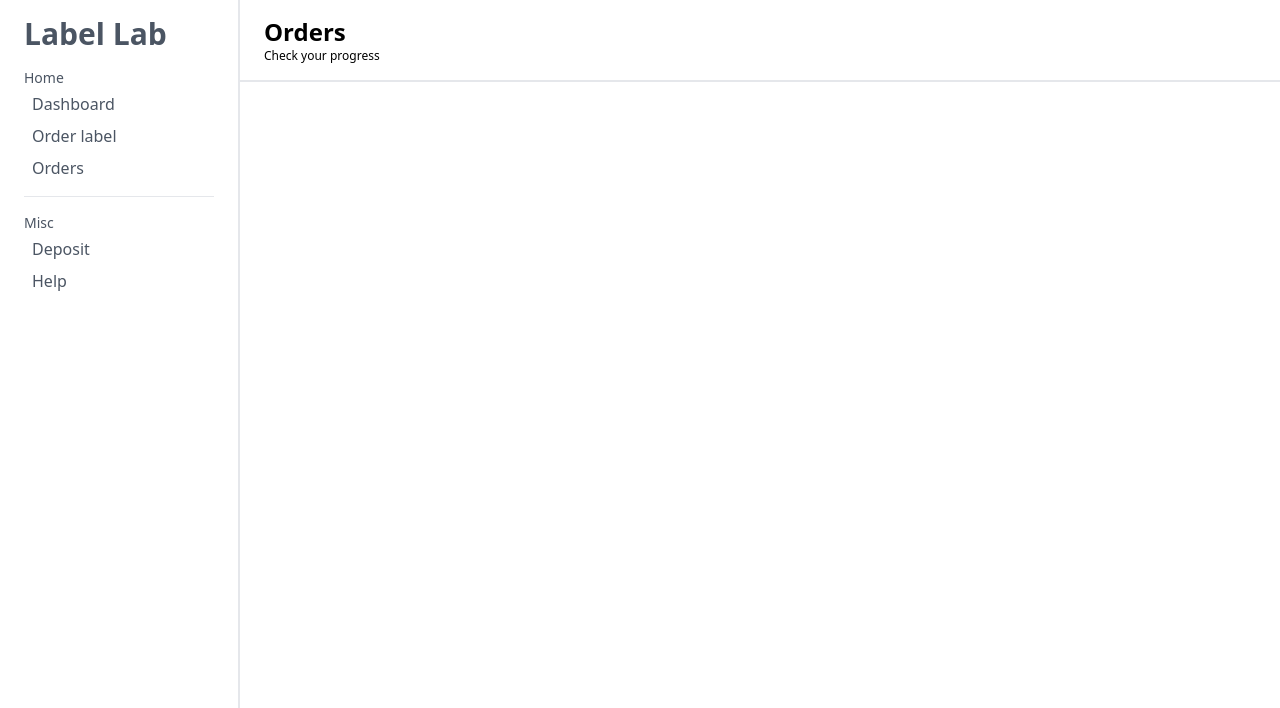
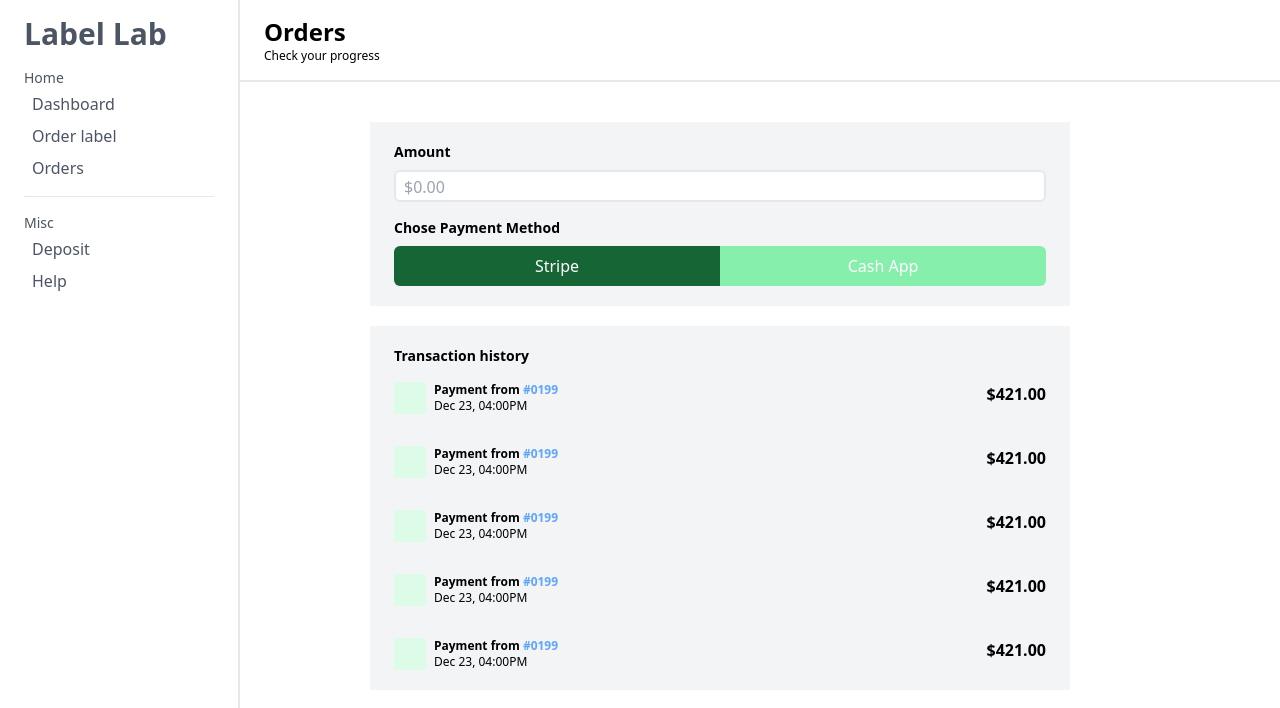
Before and after one commit to prathmesh988/prj23, a React (Vite) app: page /Deposit in a window 1280 px wide. Shown: the top 708 px of the page. Built offline with nearby package versions, Linux system fonts and the light colour scheme.

Commit message:
added deposit

```diff
--- a/src/Pages/Deposit.jsx
+++ b/src/Pages/Deposit.jsx
@@ -3,7 +3,7 @@ import Sidebar from "../components/Sidebar";
 
 const DepositLayout = () => {
   return (
-    <section className="flex flex-col w-3/4">
+    <section className="flex flex-col w-3/4 gap-10">
       <section className="w-[85vw]">
         <div className="py-4 border-b-2 px-6">
           <div>
@@ -11,6 +11,95 @@ const DepositLayout = () => {
             <p className="text-xs">Check your progress</p>
           </div>
         </div>
+      </section>
+      <section className="self-center flex flex-col gap-5">
+        <section className=" flex flex-col w-[700px] gap-4 bg-gray-100 px-6 py-5">
+          <div className="flex flex-col gap-2">
+            <h2 className="font-bold text-sm">Amount</h2>
+            <input
+              type="text"
+              placeholder="$0.00"
+              className="border-2 rounded-md px-2 text-lg"
+            />
+          </div>
+          <div className="flex flex-col gap-2">
+            <h2 className="font-bold text-sm">Chose Payment Method</h2>
+            <div className="text-white flex">
+              <button className="text-center bg-green-800 w-1/2 py-2 rounded-l-md">
+                Stripe
+              </button>
+              <button className="text-center bg-green-300 w-1/2 py-2 rounded-r-md">
+                Cash App
+              </button>
+            </div>
+          </div>
+        </section>
+
+        <section className="w-full flex flex-col gap-4  bg-gray-100 px-6 py-5">
+          <h2 className="font-bold text-sm">Transaction history</h2>
+          <div className="flex flex-col gap-8">
+            <div className="flex justify-between">
+              <div className="flex gap-2 w-full">
+                <div className="w-8 h-8 bg-green-100 rounded-sm"></div>
+                <div>
+                  <p className="text-xs font-semibold">
+                    Payment from <span className="text-blue-400">#0199</span>
+                  </p>
+                  <p className="text-xs font-light">Dec 23, 04:00PM</p>
+                </div>
+              </div>
+              <p className="font-bold">$421.00</p>
+            </div>
+            <div className="flex justify-between">
+              <div className="flex gap-2 w-full">
+                <div className="w-8 h-8 bg-green-100 rounded-sm"></div>
+                <div>
+                  <p className="text-xs font-semibold">
+                    Payment from <span className="text-blue-400">#0199</span>
+                  </p>
+                  <p className="text-xs font-light">Dec 23, 04:00PM</p>
+                </div>
+              </div>
+              <p className="font-bold">$421.00</p>
+            </div>
+            <div className="flex justify-between">
+              <div className="flex gap-2 w-full">
+                <div className="w-8 h-8 bg-green-100 rounded-sm"></div>
+                <div>
+                  <p className="text-xs font-semibold">
+                    Payment from <span className="text-blue-400">#0199</span>
+                  </p>
+                  <p className="text-xs font-light">Dec 23, 04:00PM</p>
+                </div>
+              </div>
+              <p className="font-bold">$421.00</p>
+            </div>
+            <div className="flex justify-between">
+              <div className="flex gap-2 w-full">
+                <div className="w-8 h-8 bg-green-100 rounded-sm"></div>
+                <div>
+                  <p className="text-xs font-semibold">
+                    Payment from <span className="text-blue-400">#0199</span>
+                  </p>
+                  <p className="text-xs font-light">Dec 23, 04:00PM</p>
+                </div>
+              </div>
+              <p className="font-bold">$421.00</p>
+            </div>
+            <div className="flex justify-between">
+              <div className="flex gap-2 w-full">
+                <div className="w-8 h-8 bg-green-100 rounded-sm"></div>
+                <div>
+                  <p className="text-xs font-semibold">
+                    Payment from <span className="text-blue-400">#0199</span>
+                  </p>
+                  <p className="text-xs font-light">Dec 23, 04:00PM</p>
+                </div>
+              </div>
+              <p className="font-bold">$421.00</p>
+            </div>
+          </div>
+        </section>
       </section>
     </section>
   );
```
